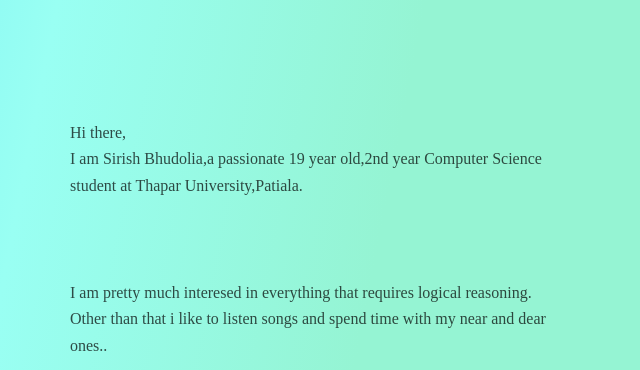
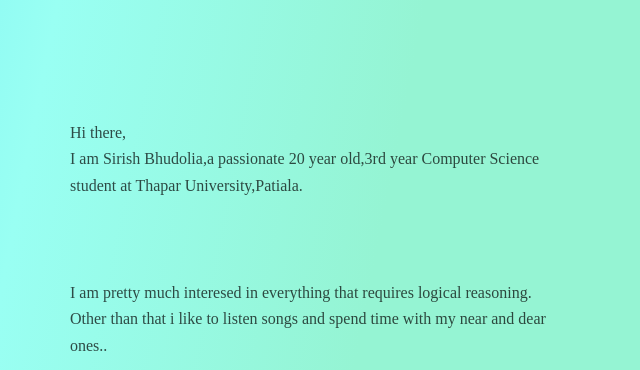
Before and after one commit to sirishbhu/sirishbhu.github.io, a plain HTML site: page index.html in a window 1280 px wide. Shown: the part 800-1170 px from the top of the page, 570-1210 px from the left. Drawn offline with Linux system fonts and the light colour scheme.

Commit message:
Update index.html

```diff
--- a/index.html
+++ b/index.html
@@ -17,7 +17,7 @@
 <div id="name">Sirish Bhudolia</div>
 <div id="about"><h2>About Me</h2></div>
 <div id="myself">Hi there,<br>
-I am Sirish Bhudolia,a passionate 19 year old,2nd year Computer Science student at Thapar University,Patiala. </div>
+I am Sirish Bhudolia,a passionate 20 year old,3rd year Computer Science student at Thapar University,Patiala. </div>
 <div id="hobby"><h2>Interests</h2></div>
 <div id="hobandint">
 I am pretty much interesed in everything that requires logical reasoning.<br>Other than that i like to listen songs and spend time with my near and dear ones..</div>
```
